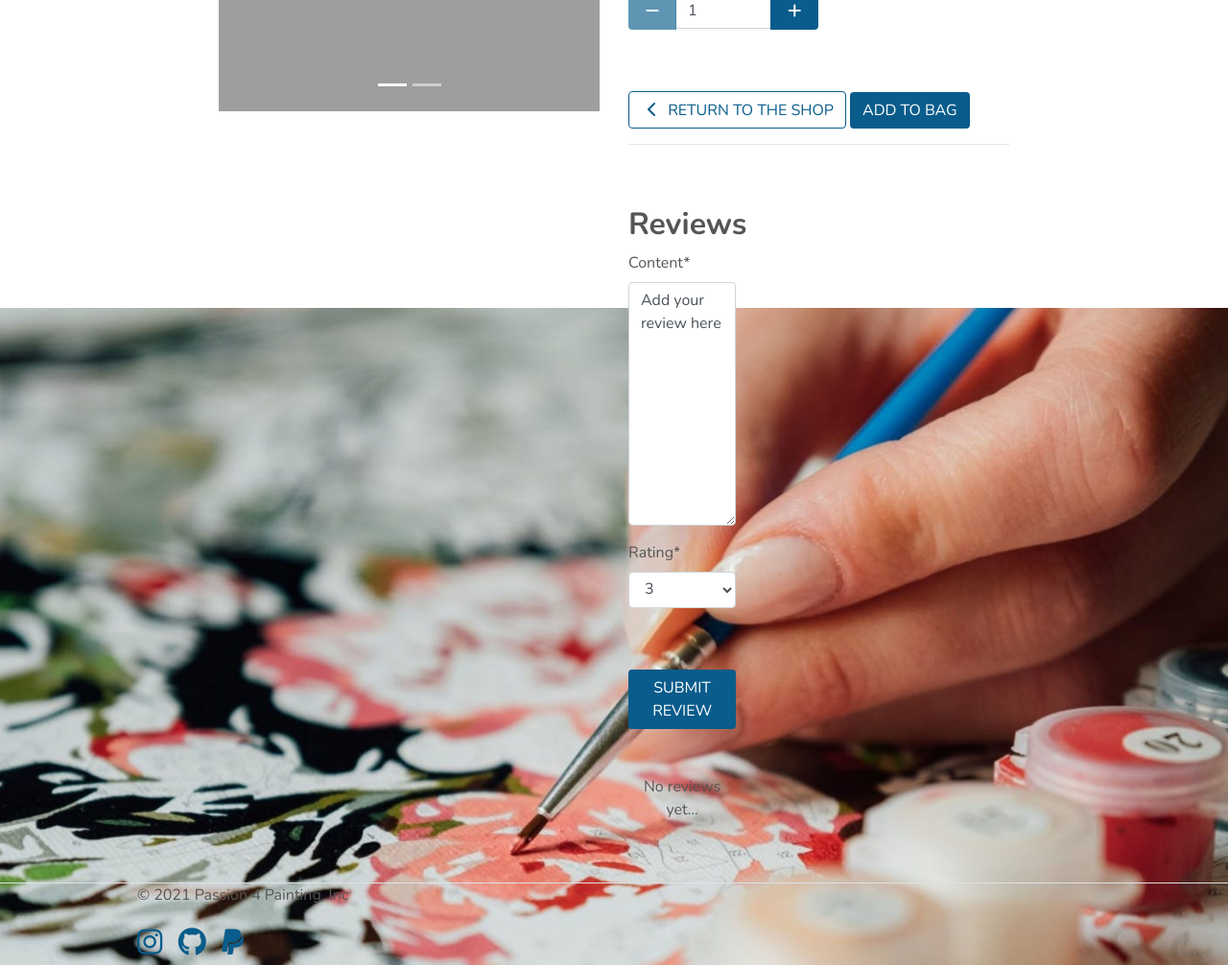
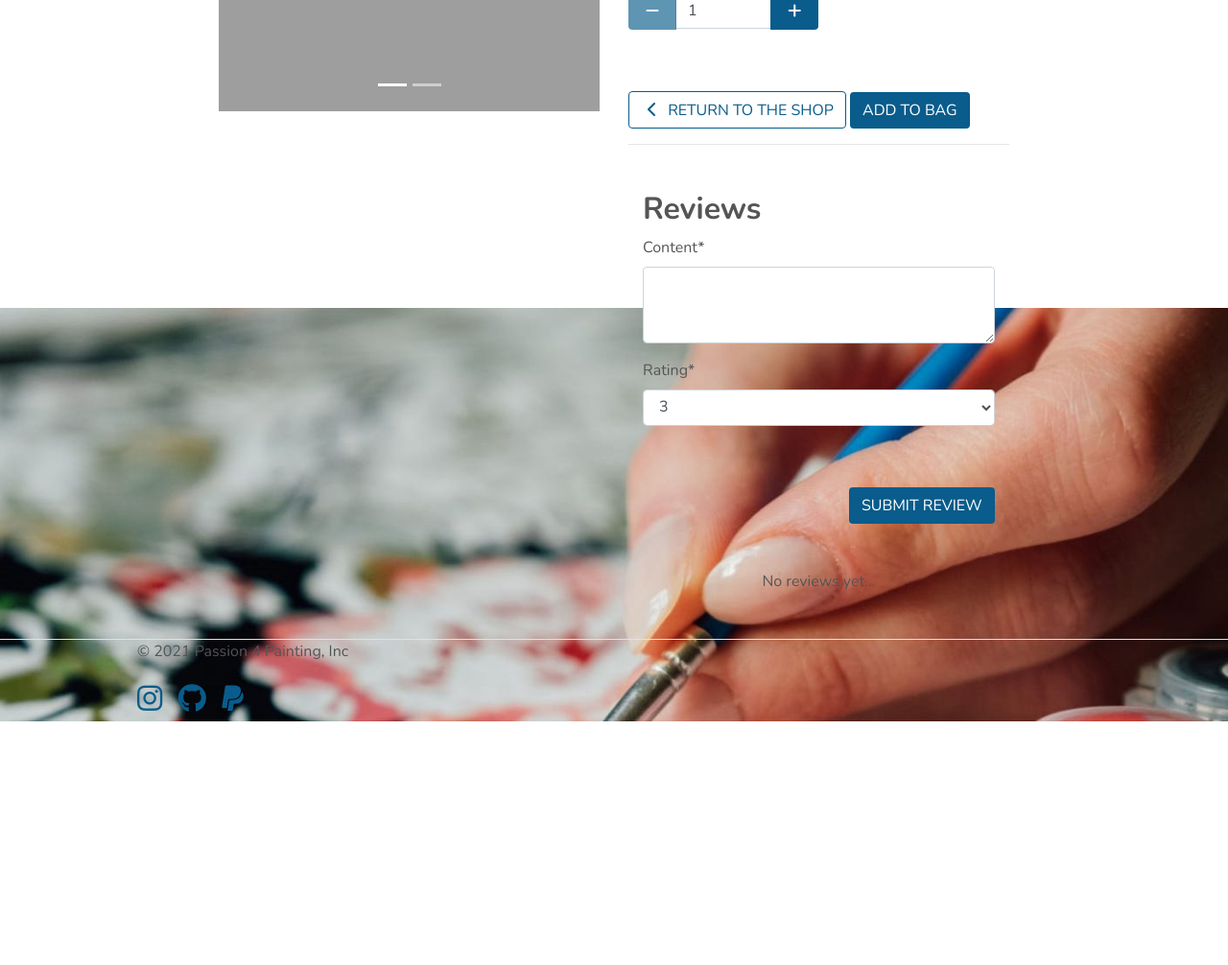
Before and after one commit to Code-Institute-Submissions/Passion4film-Milestone_Project-4_JanResub, a Django app: page /products/55/ in a window 1280 px wide. Shown: the part 479-1485 px from the top of the page at 96% size. After the commit the page ends 1231 px from the top, so only its background shows below. Run offline with Django 3.2, Linux system fonts and the light colour scheme; the visitor is signed in with stand-in values (Sample User, id 1); data comes from the database, SQL or seed files in the repository; data that the repository does not hold is empty; some libraries are stand-ins or nearby versions; grey boxes are pictures that could not be loaded.

Commit message:
trying to fix issues on delpoyed version of product description page

```diff
--- a/products/models.py
+++ b/products/models.py
@@ -39,6 +39,7 @@ class ProductReview(models.Model):
     """
     Product Review Model
     """
+
     class Meta:
         ordering = ['-date_added']
 
@@ -59,7 +60,7 @@ class ProductReview(models.Model):
                              null=True,
                              blank=True,
                              on_delete=models.CASCADE)
-    content = models.TextField(default='Add your review here')
+    content = models.TextField()
     rating = models.IntegerField(choices=rating_selection, default=3)
     date_added = models.DateTimeField(auto_now_add=True)
 
--- a/products/templates/products/product_detail.html
+++ b/products/templates/products/product_detail.html
@@ -132,8 +132,7 @@
                     <!-- Product Reviews - code inspired from Slack thread publically shared
                         (https://code-institute-room.slack.com/archives/C7HS3U3AP/p1633805391273000?thread_ts=1633805010.271700&cid=C7HS3U3AP)
                         and github repository link: https://github.com/Harry-Leepz/Nourish-and-Lift/tree/main/products -->
-                    <div id="reviews" class="row">
-                        <div class="col-12 col-md-6 col-lg-4">
+                    <div class="col-12">
                         <h2 class="text-black font-weight-bold mt-5">Reviews</h2>
                         {% if request.user.is_authenticated %}
                             <!--Review Form -->
@@ -148,15 +147,14 @@
                             <p class="small"> You must have an account or be logged in to leave a review.</p>
                         {% endif %}
                     </div>
-                    </div>
-                    <div class="row">
-                        <div class="col-12 col-md-6 col-lg-4">
+
+                    <div class="col-12">
                         <!-- Showing all product reviews-->
                         {% for review in product.reviews.all %}
                             <div class="card review-container mt-5">
-                                    <div class="card-body">
+                                <div class="card-body text-center">
                                     <p class="small text-muted"> by {{ review.user }} on {{ review.date_added|date:"d-m-Y"}}</p>
-                                        <i class="ml-5 fas fa-star"></i> {{ review.rating }}/5</p>
+                                    <p><i class="ml-5 fas fa-star"></i> {{ review.rating }}/5</p>
                                     <p class="card-text lead">{{ review.content }}</p>
                                 </div>
                             </div>
@@ -165,7 +163,6 @@
                                 <p>No reviews yet...</p>
                             </div>
                         {% endfor%}
-                        </div>
                     </div>
                 </div>
             </div>
--- a/products/urls.py
+++ b/products/urls.py
@@ -9,5 +9,5 @@ urlpatterns = [
     path('edit/<int:product_id>/', views.edit_product, name='edit_product'),
     path('delete/<int:product_id>/', views.delete_product,
          name='delete_product'),
-    path('review/<int:product_id>/', views.add_review, name='add_review'),
+    path('add_review/<int:product_id>/', views.add_review, name='add_review'),
 ]
--- a/products/views.py
+++ b/products/views.py
@@ -79,6 +79,7 @@ def add_review(request, product_id):
     """
     A view to allow the user to add a review to a product
     """
+
     product = get_object_or_404(Product, pk=product_id)
 
     if request.user.is_authenticated:
--- a/static/css/base.css
+++ b/static/css/base.css
@@ -181,6 +181,23 @@ input[name='q']::placeholder {
     font-size: 30px;
 }
 
+/* -------------------------------- Review Styles */
+
+.card {
+    background-color: #fff;
+}
+
+textarea.form-control {
+    height: 5rem;
+}
+
+.review-container {
+    border-radius: 22px;
+    background: rgba(255, 255, 255, 0.5);
+    border-width: 3px;
+    border-color: rgb(224, 160, 210);
+}
+
 /* -------------------------------- Media Queries */
 
 /* Slightly larger container on xl screens */
```
Also changed, not shown: products/migrations/0004_alter_productreview_content.py (added). Lines whose indentation alone changed are shown as unchanged.
